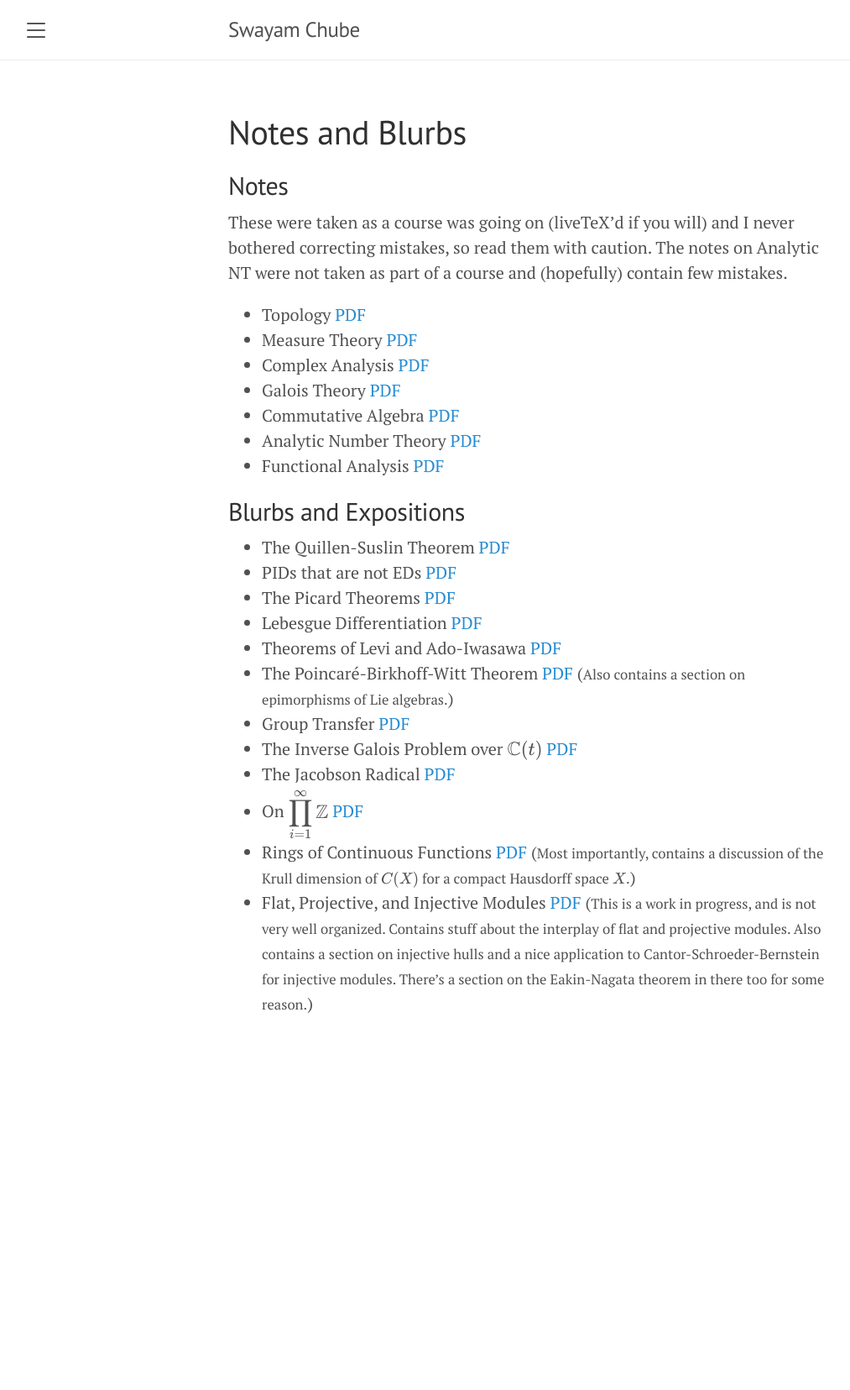
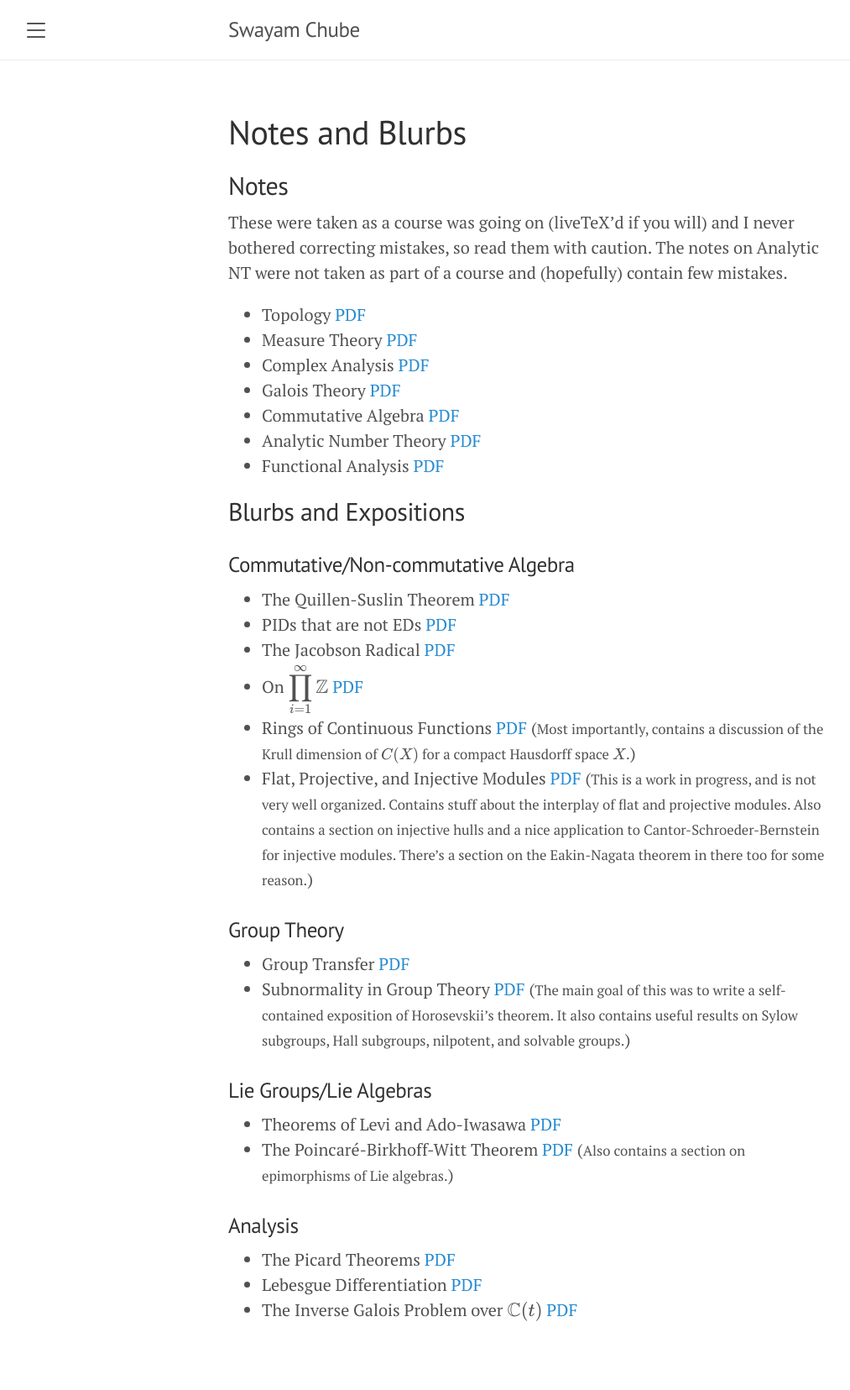
Before and after one commit to swayamchube/swayamchube.github.io, a Jekyll site: the page built from notes.md, in a window 1280 px wide. Shown: the whole page at 84% size, without its empty margins (8-1021 px from the left). Built offline with Jekyll 4.4.1, drawn with Linux system fonts in a browser that asks for light colours; formulas are drawn with MathJax 3; before the commit the page ends 1290 px from its top, so only the background shows below that.

Commit message:
added blurb on subnormality

```diff
--- a/notes.md
+++ b/notes.md
@@ -17,15 +17,23 @@ These were taken as a course was going on (liveTeX'd if you will) and I never bo
 
 ## Blurbs and Expositions
 
+### Commutative/Non-commutative Algebra
 * The Quillen-Suslin Theorem [PDF](https://swayamchube.github.io/math/quillen-suslin/main.pdf)
 * PIDs that are not EDs [PDF](https://swayamchube.github.io/math/PID-not-ED/main.pdf)
-* The Picard Theorems [PDF](https://swayamchube.github.io/math/picard/main.pdf)
-* Lebesgue Differentiation [PDF](https://swayamchube.github.io/math/lebesgue-differentiation/main.pdf)
-* Theorems of Levi and Ado-Iwasawa [PDF](https://swayamchube.github.io/math/levi-ado-iwasawa/main.pdf)
-* The Poincaré-Birkhoff-Witt Theorem [PDF](https://swayamchube.github.io/math/pbw/main.pdf) (<small>Also contains a section on epimorphisms of Lie algebras.</small>)
-* Group Transfer [PDF](https://swayamchube.github.io/math/transfer/main.pdf)
-* The Inverse Galois Problem over $$\mathbb{C}(t)$$ [PDF](https://swayamchube.github.io/math/igp-ct/main.pdf)
 * The Jacobson Radical [PDF](https://swayamchube.github.io/math/jacobson-radical/main.pdf)
 * On $$\displaystyle\prod_{i = 1}^\infty\mathbb{Z}$$ [PDF](https://swayamchube.github.io/math/prod-z-not-free/main.pdf)
 * Rings of Continuous Functions [PDF](https://swayamchube.github.io/math/rings-cts-functions/main.pdf) (<small>Most importantly, contains a discussion of the Krull dimension of $$C(X)$$ for a compact Hausdorff space $$X$$.</small>)
 * Flat, Projective, and Injective Modules [PDF](https://swayamchube.github.io/math/free-proj-flat/main.pdf) (<small>This is a work in progress, and is not very well organized. Contains stuff about the interplay of flat and projective modules. Also contains a section on injective hulls and a nice application to Cantor-Schroeder-Bernstein for injective modules. There's a section on the Eakin-Nagata theorem in there too for some reason.</small>)
+
+### Group Theory
+* Group Transfer [PDF](https://swayamchube.github.io/math/transfer/main.pdf)
+* Subnormality in Group Theory [PDF](https://swayamchube.github.io/math/subnormality/main.pdf) (<small>The main goal of this was to write a self-contained exposition of Horosevskii's theorem. It also contains useful results on Sylow subgroups, Hall subgroups, nilpotent, and solvable groups.</small>)
+
+### Lie Groups/Lie Algebras
+* Theorems of Levi and Ado-Iwasawa [PDF](https://swayamchube.github.io/math/levi-ado-iwasawa/main.pdf)
+* The Poincaré-Birkhoff-Witt Theorem [PDF](https://swayamchube.github.io/math/pbw/main.pdf) (<small>Also contains a section on epimorphisms of Lie algebras.</small>)
+
+### Analysis
+* The Picard Theorems [PDF](https://swayamchube.github.io/math/picard/main.pdf)
+* Lebesgue Differentiation [PDF](https://swayamchube.github.io/math/lebesgue-differentiation/main.pdf)
+* The Inverse Galois Problem over $$\mathbb{C}(t)$$ [PDF](https://swayamchube.github.io/math/igp-ct/main.pdf)
```
Also changed, not shown: 2 other files.
